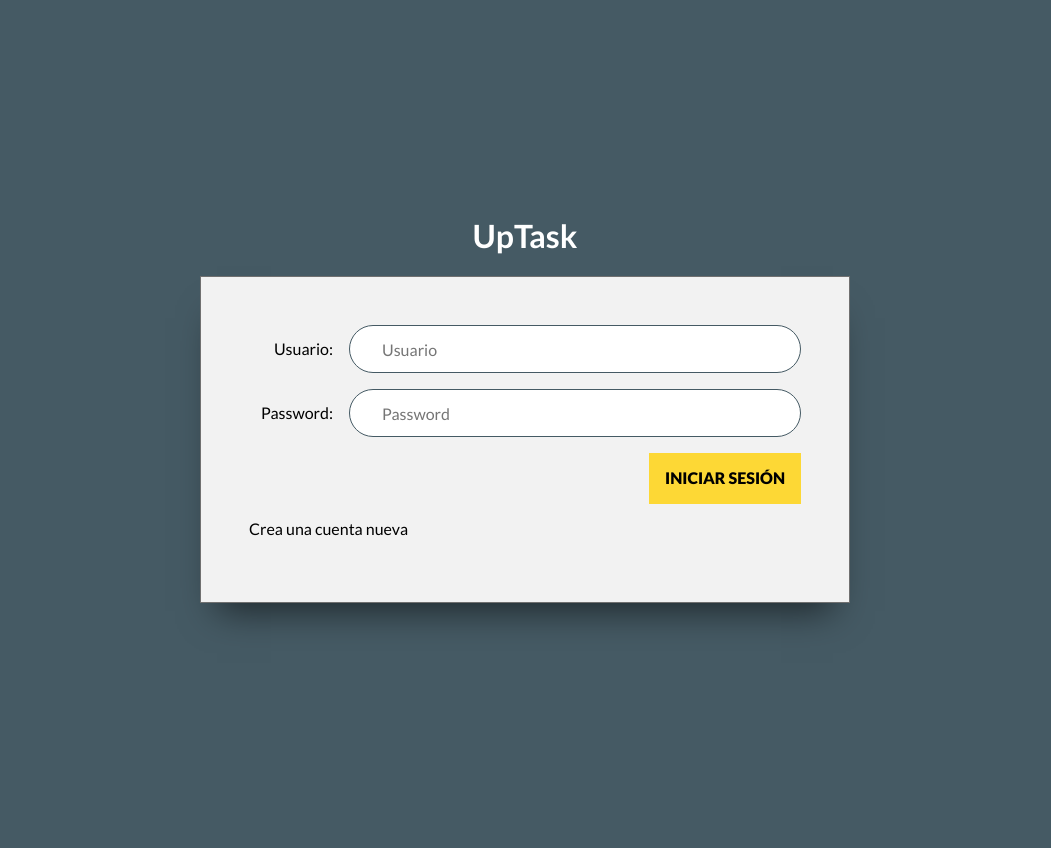
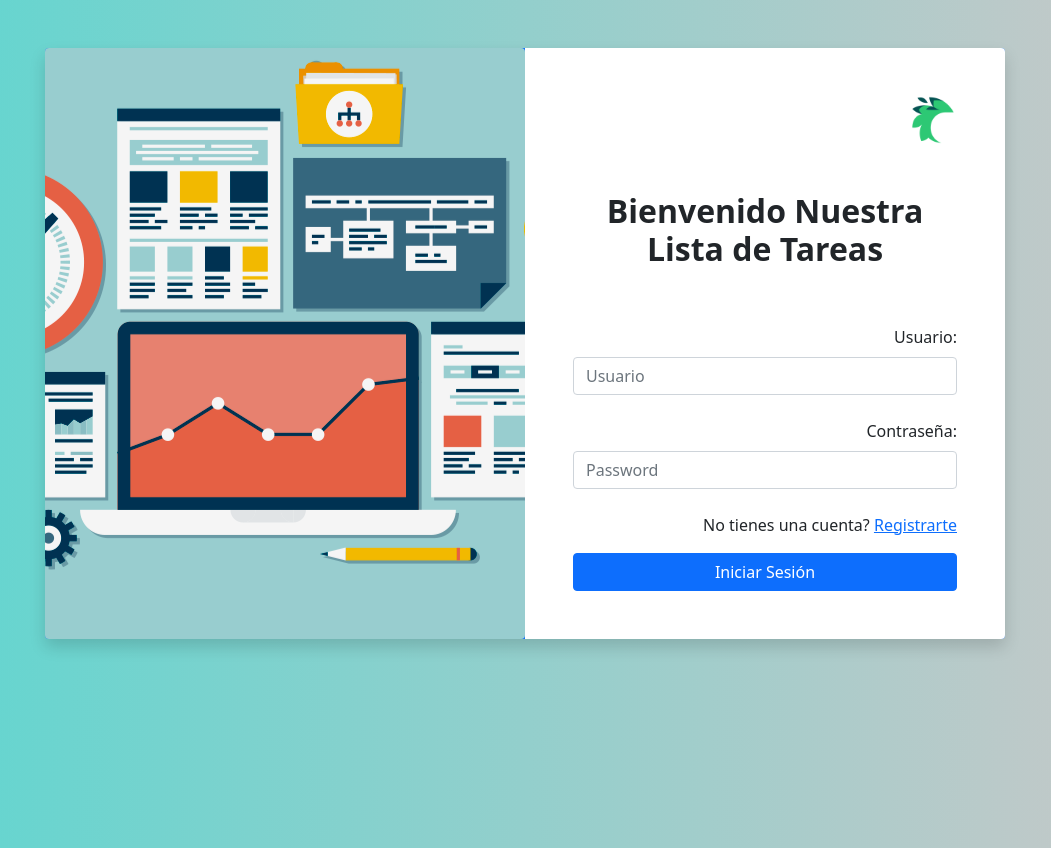
Before and after one commit to Skierhy/Lista-de-tareas-proyecto-app-web, a PHP site: page /login.php in a window 1280 px wide. Shown: the whole page, without its empty margins (115-1166 px from the left). Before the commit the page ends 626 px from the top, so only its background shows below. Run offline with PHP 8.4, Linux system fonts and the light colour scheme.

Commit message:
login y registro

```diff
--- a/css/style.css
+++ b/css/style.css
@@ -1,3 +1,21 @@
+/* hecho por mi */
+.bg {
+    background-image: url(../img/2.png);
+    background-position: center center;
+}
+
+.bg2 {
+    background-image: url(../img/3.jpg);
+    background-position: center center;
+}
+
+
+.login,
+.crear-cuenta{
+    background: #ff58bd;
+    background: linear-gradient(to right, #5ed6d0, #c8c8c8);
+}
+/* termina hecho por mi  */
 html {
     box-sizing: border-box;
     height: 100%;
@@ -7,17 +25,13 @@ html {
 }
 
 body {
-    font-family: 'Lato', sans-serif;
     min-height: 100%;
 }
 .swal2-shown aside {
     height: 100vh;
 }
 /** Login **/
-.login,
-.crear-cuenta {
-    background: #455A64;
-}
+
 .contenedor-formulario {
     display: flex;
     justify-content: center;
--- a/login.php
+++ b/login.php
@@ -7,42 +7,58 @@ if(isset($_GET['cerrar_sesion'])){
 }
 ?>
 <!DOCTYPE html>
-<html lang="en">
+<html lang="es">
 <head>
     <meta charset="UTF-8">
     <meta name="viewport" content="width=device-width, initial-scale=1.0">
     <meta http-equiv="X-UA-Compatible" content="ie=edge">
-    <title>UpTask</title>
+    <title>Login</title>
     <link rel="stylesheet" href="css/fontawesome-all.min.css">
-    <link rel="stylesheet" href="https://necolas.github.io/normalize.css/8.0.0/normalize.css">
-    <link href="https://fonts.googleapis.com/css?family=Lato:400,700,900" rel="stylesheet">
+    <link rel="stylesheet" href="css/normalize.css">
     <link rel="stylesheet" href="css/sweetalert2.min.css">
-    <link rel="stylesheet" href="../Lista-de-tareas-proyecto-app-web/css/style.css">
+    <link rel="stylesheet" href="css/style.css">
+    <link href="https://cdn.jsdelivr.net/npm/bootstrap@5.1.3/dist/css/bootstrap.min.css" rel="stylesheet" integrity="sha384-1BmE4kWBq78iYhFldvKuhfTAU6auU8tT94WrHftjDbrCEXSU1oBoqyl2QvZ6jIW3" crossorigin="anonymous">
 </head>
 <body class="<?php echo obtenerPaginaActual(); ?>">
-    <div class="contenedor-formulario">
-        <h1>UpTask</h1>
-        <form id="formulario" class="caja-login" method="post">
-            <div class="campo">
-                <label for="usuario">Usuario: </label>
-                <input type="text" name="usuario" id="usuario" placeholder="Usuario">
+
+
+        <div class="container w-75 bg-primary mt-5 rounded shadow">
+            <div class="row aligm-items-stretch">
+                <!-- uso de breakpoint -->
+                <div class="col bg d-none d-lg-block col-md-5 col-lg-5 col-xl-6 rounded"></div>
+                <div class="col bg-white p-5 rounded-end">
+                    <div class="text-end">
+                        <img src="../img/crearlogogratis_1024x1024_01.png" width="48" alt="" />
+                        <h2 class="fw-bold text-center py-5">Bienvenido Nuestra Lista de Tareas</h2>
+                        <!-- Login -->
+                        <form id="formulario" method="post">
+                        <div class="mb-4">
+                            <label for="usuario" class="form-label">Usuario:            </label>
+                            <input type="text" name="usuario" id="usuario" class="form-control" placeholder="Usuario"
+                                required />
+                        </div>
+                        <div class="mb-4">
+                            <label for="password" class="form-label">Contraseña:            </label>
+                            <input type="password" id="password" class="form-control" name="password" placeholder="Password"
+                                required />
+                        </div>
+                        <div class="my-3">
+                            <span>No tienes una cuenta?
+                                <a href="crear-cuenta.php">Registrarte</a></span>
+                        </div>
+                        <div class="d-grid">
+
+                            <input type="hidden" id="tipo" value="login">
+                            <input type="submit" class="btn btn-primary" value="Iniciar Sesión">
+                        </div>
+                        </form>
+                    </div>
+                </div>
             </div>
-            <div class="campo">
-                <label for="password">Password: </label>
-                <input type="password" name="password" id="password" placeholder="Password">
-            </div>
-            <div class="campo enviar">
-                <input type="hidden" id="tipo" value="login">
-                <input type="submit" class="boton" value="Iniciar Sesión">
-            </div>
-
-            <div class="campo">
-                <a href="crear-cuenta.php">Crea una cuenta nueva</a>
-            </div>
-        </form>
-    </div>
+        </div>
 
     <script src="js/sweetalert2.all.min.js"></script>
+    <script src="https://cdn.jsdelivr.net/npm/bootstrap@5.1.3/dist/js/bootstrap.bundle.min.js" integrity="sha384-ka7Sk0Gln4gmtz2MlQnikT1wXgYsOg+OMhuP+IlRH9sENBO0LRn5q+8nbTov4+1p" crossorigin="anonymous"></script>
 
 <?php
     $actual = obtenerPaginaActual();
```
Also changed, not shown: crear-cuenta.php (+38 -24 lines), index.php (+5 -5 lines), css/normalize.css (added), img/123.svg (added), img/2.png (added), img/3.jpg (added), img/brush.svg (added), img/calculator.svg (added), img/construcion.jpg (added), img/crearlogogratis_1024x1024_01.png (added), img/display.svg (added), img/person-circle.svg (added), img/user-1.png (added).
